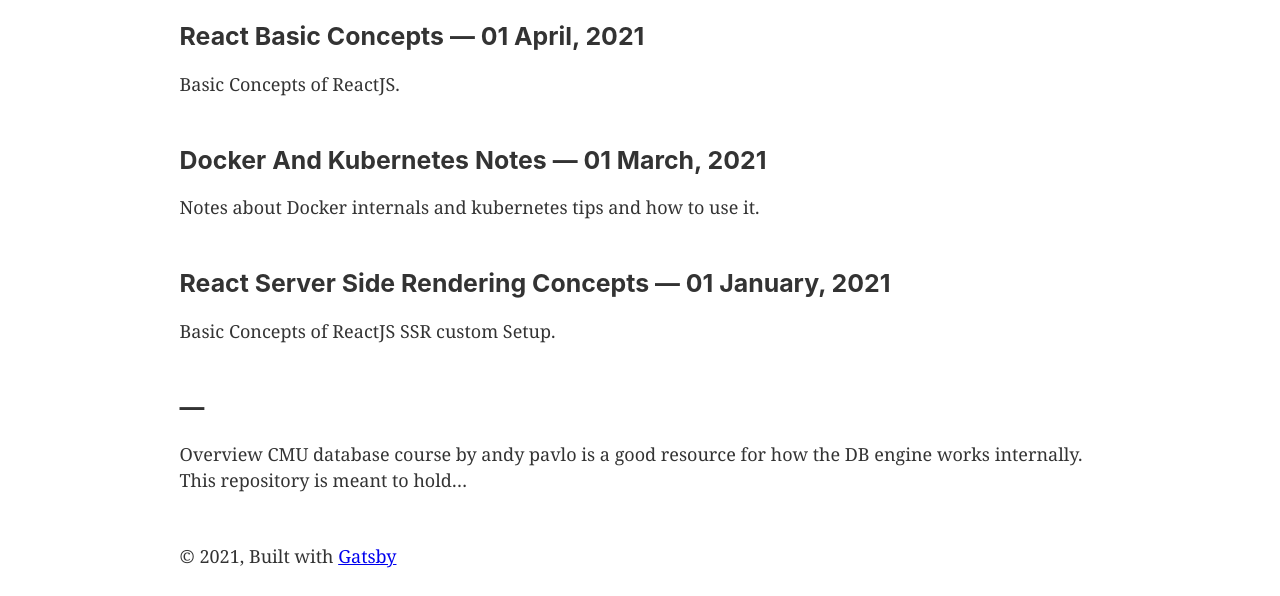
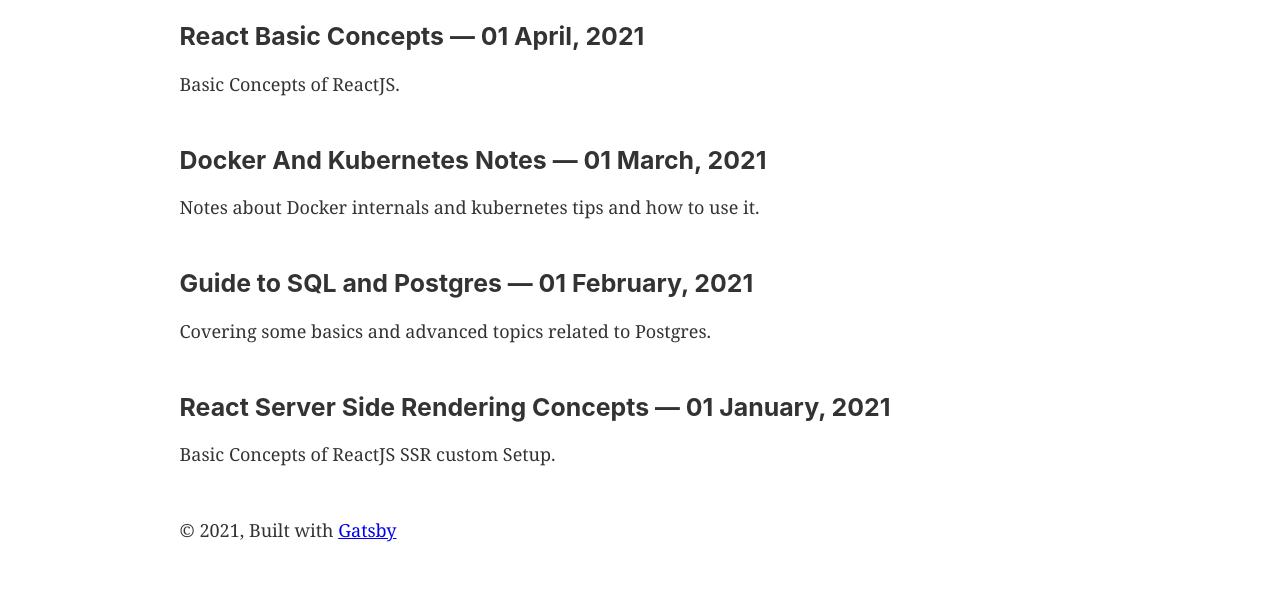
Before and after one commit to mu-majid/gatsby-blog, a Gatsby site: page / in a window 1280 px wide. Shown: the part 216-812 px from the top of the page. Built offline with nearby package versions, Linux system fonts and the light colour scheme; Gatsby itself is replaced by a stand-in of ours.

Commit message:
added md file meta data

```diff
--- a/src/markdown-pages/sql-postgres-notes.md
+++ b/src/markdown-pages/sql-postgres-notes.md
@@ -1,3 +1,9 @@
+---
+title: 'Guide to SQL and Postgres'
+date: '2021-02-01'
+description: 'Covering some basics and advanced topics related to Postgres.'
+---
+
 ## Overview
 
   * CMU database course by andy pavlo is a good resource for how the DB engine works internally.
```
